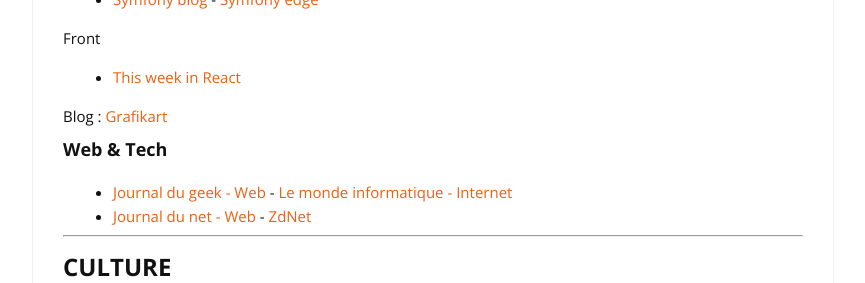
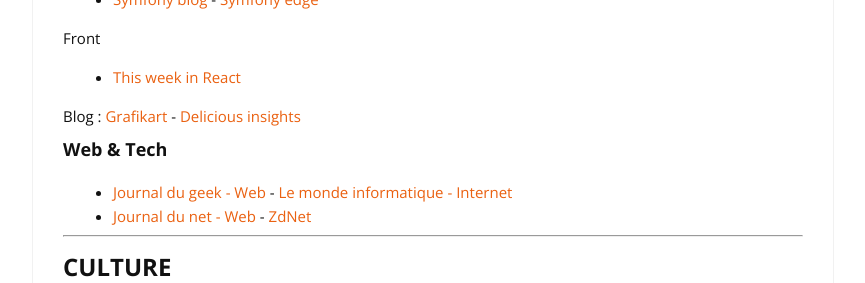
Before and after one commit to cylmat/cylmat.github.io, a Jekyll site: the page built from _pages/news.md, in a window 1280 px wide. Shown: the part 398-681 px from the top of the page, without its empty margins (207-1072 px from the left). Built offline with Jekyll 4.4.1, drawn with Linux system fonts in a browser that asks for light colours; nearby versions of some CDN libraries; grey boxes are pictures that could not be loaded.

Commit message:
Update news.md

```diff
--- a/_pages/news.md
+++ b/_pages/news.md
@@ -14,7 +14,7 @@
 Front
 - [This week in React](https://thisweekinreact.com/articles)
 
-Blog : [Grafikart](https://grafikart.fr/blog)
+Blog : [Grafikart](https://grafikart.fr/blog) - [Delicious insights](https://delicious-insights.com/fr/articles-et-tutos)
 
 ### Web & Tech
 - [Journal du geek - Web](https://www.journaldugeek.com/category/sur-le-web) - [Le monde informatique - Internet](https://www.lemondeinformatique.fr/internet-et-e-business-11.html)
```
